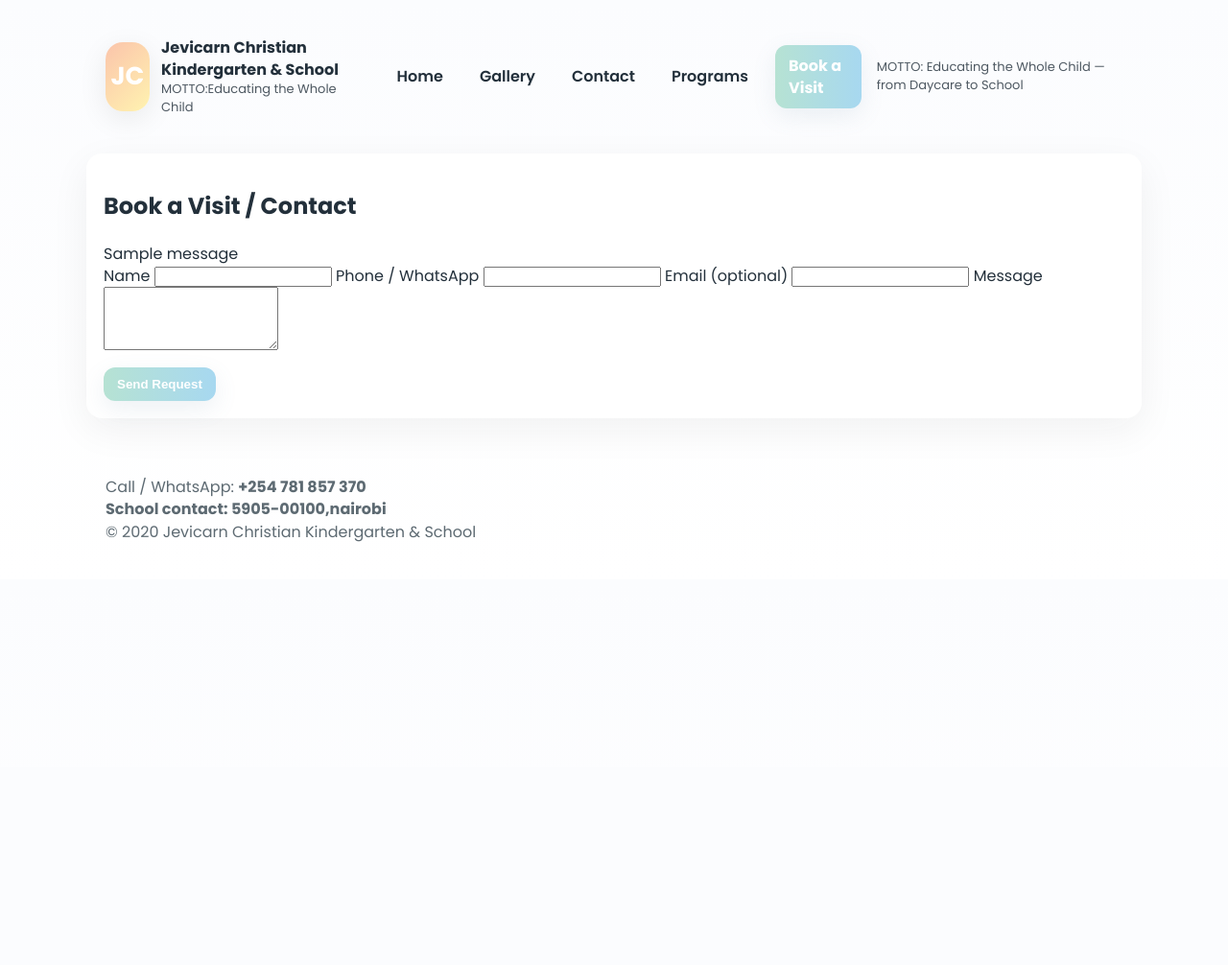
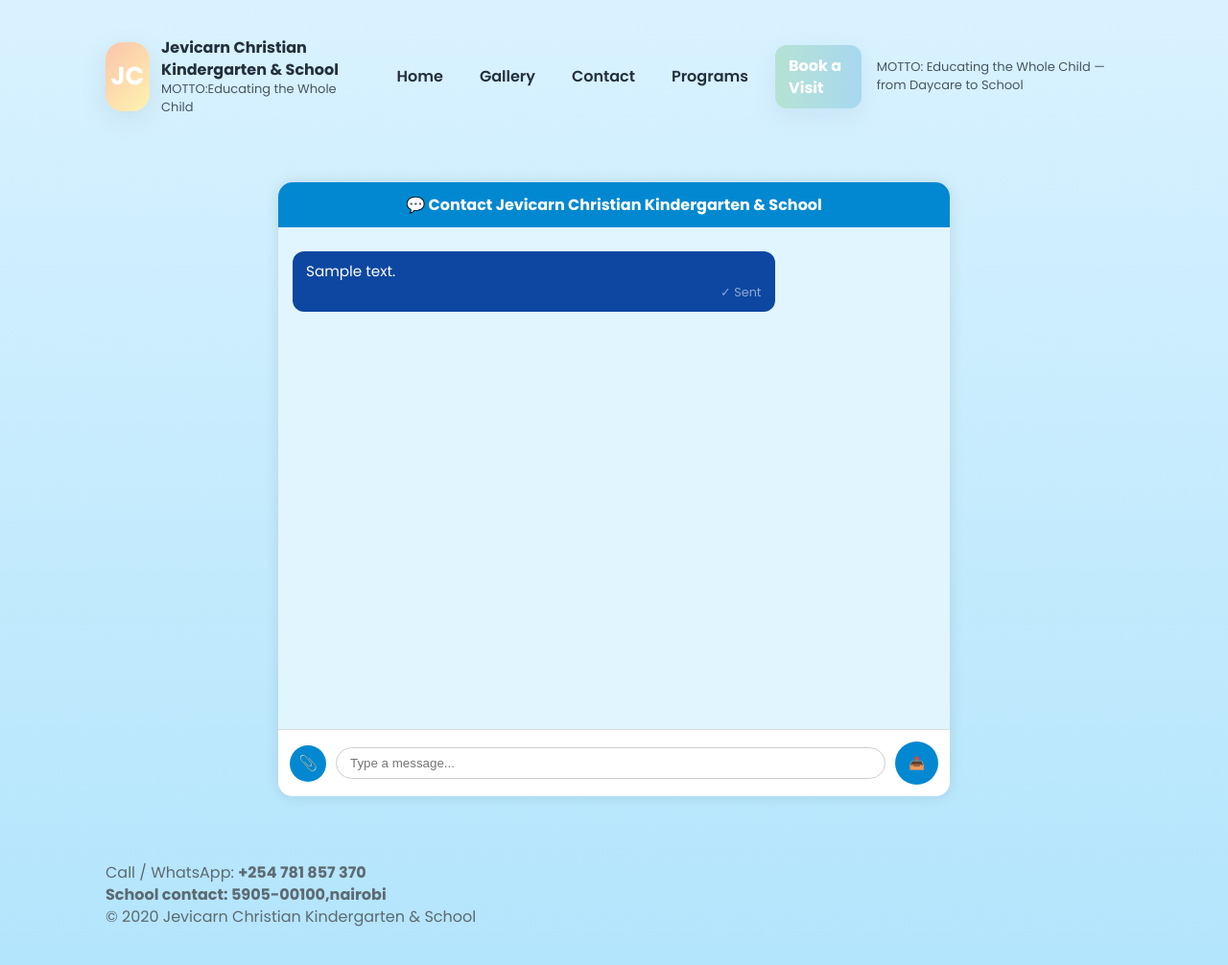
Before and after one commit to JeanPromise/Jevicarn-Christian-School, a Flask app: template templates/contact.html in a window 1280 px wide. Shown: the whole page at 96% size. Before the commit the page ends 565 px from the top, so only its background shows below. Run offline with Flask 3, Linux system fonts and the light colour scheme; the template is opened without the code that fills it: most values are stand-ins (such as "Sample title", 1, 10 or a date in 2020); one stand-in notice (Sample message) is shown.

Commit message:
Update contact.html

```diff
--- a/templates/contact.html
+++ b/templates/contact.html
@@ -1,23 +1,152 @@
 {% extends 'base.html' %}
 {% block content %}
-  <section class="container contact-card card">
-    <h1>Book a Visit / Contact</h1>
-    {% with messages = get_flashed_messages() %}
-      {% if messages %}
-        <div class="flash">{{ messages[0] }}</div>
-      {% endif %}
-    {% endwith %}
+<style>
+  body {
+    background: linear-gradient(180deg, #d9f2ff 0%, #b3e5fc 100%);
+  }
 
-    <form method="post">
-      <label>Name</label>
-      <input name="name" required>
-      <label>Phone / WhatsApp</label>
-      <input name="phone" required>
-      <label>Email (optional)</label>
-      <input name="email">
-      <label>Message</label>
-      <textarea name="message" rows="4"></textarea>
-      <div style="margin-top:12px"><button class="btn btn-primary">Send Request</button></div>
-    </form>
-  </section>
+  .chat-container {
+    max-width: 700px;
+    margin: 30px auto;
+    background: #f2faff;
+    border-radius: 15px;
+    box-shadow: 0 0 15px rgba(0,0,0,0.1);
+    overflow: hidden;
+    display: flex;
+    flex-direction: column;
+    height: 80vh;
+  }
+
+  .chat-header {
+    background-color: #0288d1;
+    color: white;
+    text-align: center;
+    padding: 12px;
+    font-weight: bold;
+  }
+
+  .chat-box {
+    flex: 1;
+    overflow-y: auto;
+    padding: 15px;
+    background-color: #e1f5fe;
+  }
+
+  .message {
+    max-width: 75%;
+    margin: 10px 0;
+    padding: 10px 14px;
+    border-radius: 12px;
+    position: relative;
+    font-size: 0.95rem;
+  }
+
+  .user-msg {
+    background-color: #0288d1;
+    color: #fff;
+    align-self: flex-end;
+    margin-left: auto;
+  }
+
+  .admin-msg {
+    background-color: #0d47a1;
+    color: #fff;
+    align-self: flex-start;
+  }
+
+  .status {
+    font-size: 0.8rem;
+    margin-top: 2px;
+    text-align: right;
+    color: #fff8;
+  }
+
+  .chat-input-area {
+    padding: 12px;
+    background-color: #fff;
+    border-top: 1px solid #ddd;
+    display: flex;
+    align-items: center;
+    gap: 10px;
+  }
+
+  .chat-input-area input[type="text"],
+  .chat-input-area textarea {
+    flex: 1;
+    border-radius: 20px;
+    border: 1px solid #ccc;
+    padding: 8px 14px;
+    resize: none;
+    outline: none;
+  }
+
+  .chat-input-area input[type="file"] {
+    display: none;
+  }
+
+  .attach-label {
+    background-color: #0288d1;
+    color: white;
+    border-radius: 50%;
+    width: 38px;
+    height: 38px;
+    display: flex;
+    justify-content: center;
+    align-items: center;
+    cursor: pointer;
+  }
+
+  .send-btn {
+    background-color: #0288d1;
+    color: white;
+    border: none;
+    border-radius: 50%;
+    width: 45px;
+    height: 45px;
+    display: flex;
+    justify-content: center;
+    align-items: center;
+    cursor: pointer;
+  }
+
+  .send-btn:hover {
+    background-color: #0277bd;
+  }
+
+</style>
+
+<section class="chat-container">
+  <div class="chat-header">
+    💬 Contact Jevicarn Christian Kindergarten & School
+  </div>
+
+  <div class="chat-box" id="chatBox">
+    {% if messages_list %}
+      {% for msg in messages_list %}
+        <div class="message {{ 'user-msg' if msg.sender == 'user' else 'admin-msg' }}">
+          {{ msg.text }}
+          {% if msg.filename %}
+            <div><a href="{{ url_for('uploaded_file', filename=msg.filename) }}" target="_blank" style="color:#fff;text-decoration:underline;">📎 Attachment</a></div>
+          {% endif %}
+          <div class="status">
+            {% if msg.seen %}
+              Seen
+            {% else %}
+              ✓ Sent
+            {% endif %}
+          </div>
+        </div>
+      {% endfor %}
+    {% else %}
+      <div style="text-align:center; color:#555;">Start a conversation below 👇</div>
+    {% endif %}
+  </div>
+
+  <form method="POST" enctype="multipart/form-data" class="chat-input-area">
+    <label for="fileInput" class="attach-label" title="Attach file">📎</label>
+    <input type="file" id="fileInput" name="file">
+    <input type="text" name="text" placeholder="Type a message..." required>
+    <button class="send-btn" title="Send">📤</button>
+  </form>
+</section>
 {% endblock %}
```
